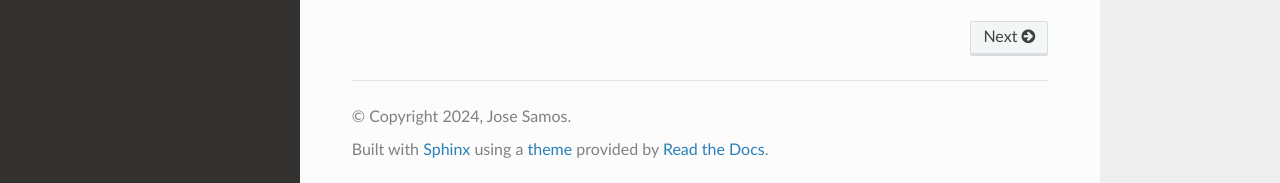
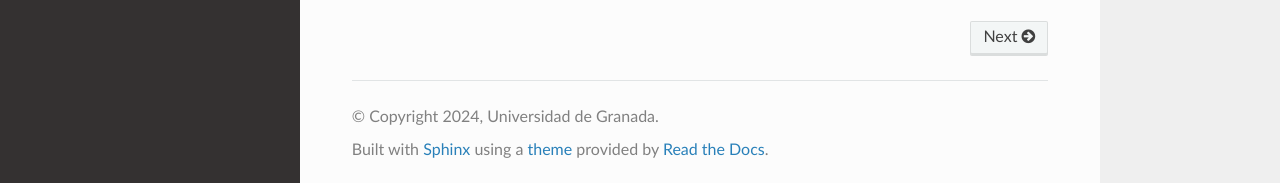
Before and after one commit to josesamos/pymoodef, a Sphinx documentation site: the page built from docs/index.md, in a window 1280 px wide and 1056 px high. Shown: the part 870-1053 px from the top of the window. Built offline with Sphinx 7.4.7 and the Read the Docs theme 2.0.0, drawn with Linux system fonts in a browser that asks for light colours; pages that are not in the unit, such as notebooks, are missing from menus.

Commit message:
docs: update copyright

```diff
--- a/docs/conf.py
+++ b/docs/conf.py
@@ -7,7 +7,7 @@
 # -- Project information -----------------------------------------------------
 
 project = u"pymoodef"
-copyright = u"2024, Jose Samos"
+copyright = u"2024, Universidad de Granada"
 author = u"Jose Samos"
 
 # -- General configuration ---------------------------------------------------
```
